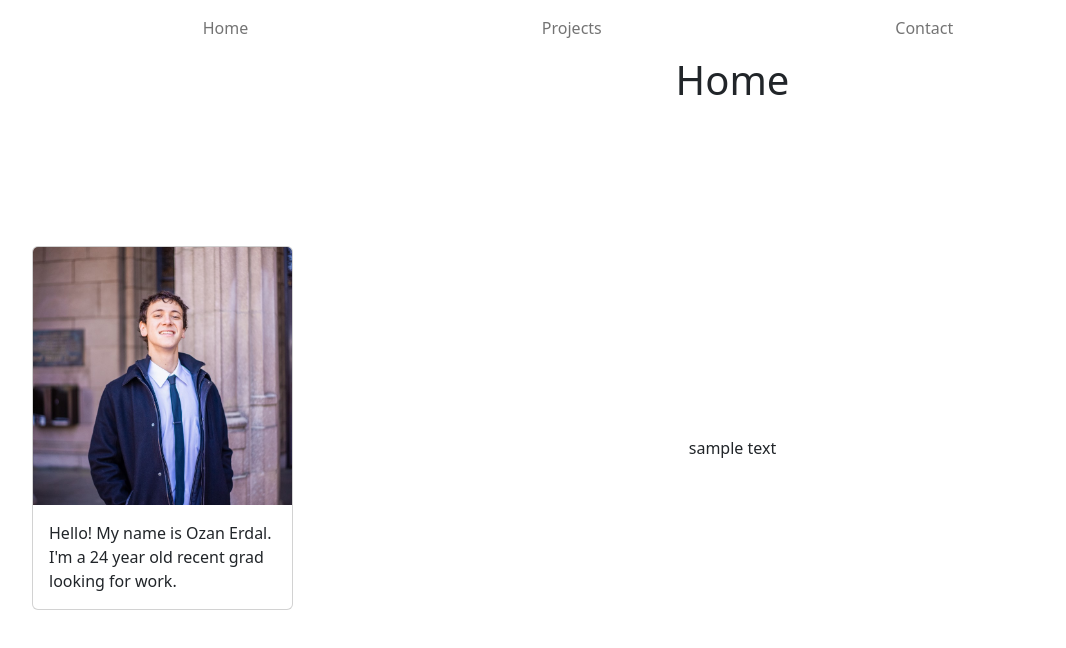
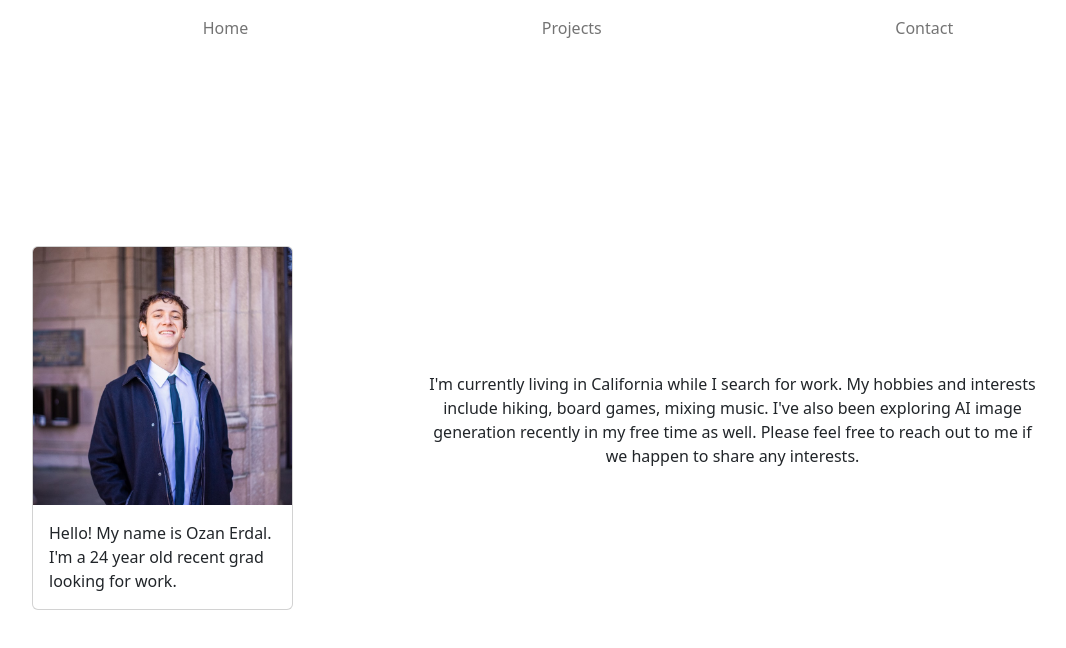
Before and after one commit to oerdal/oerdal.github.io, a React (Create React App) app: page / in a window 1280 px wide. Shown: the top 648 px of the page, without its empty margins (50-1116 px from the left). Built offline with nearby package versions, Linux system fonts and the light colour scheme; the HTML template or start-up script is replaced by a standard one.

Commit message:
populated site with starter content

```diff
--- a/public/index.html
+++ b/public/index.html
@@ -24,7 +24,7 @@
       work correctly both with client-side routing and a non-root public URL.
       Learn how to configure a non-root public URL by running `npm run build`.
     -->
-    <title>React App</title>
+    <title>Ozan Erdal</title>
   </head>
   <body>
     <noscript>You need to enable JavaScript to run this app.</noscript>
--- a/src/App.js
+++ b/src/App.js
@@ -3,6 +3,7 @@ import React from 'react';
 import { Route, Routes } from 'react-router-dom';
 
 import "bootstrap/dist/css/bootstrap.css";
+import './styles.css';
 
 import Sidebar from './components/sidebar';
 import Navbar from './components/navbar';
--- a/src/components/contact.js
+++ b/src/components/contact.js
@@ -3,9 +3,12 @@ import React from 'react';
 const Contact = () => {
     return (
         <div id='contact-div' className='col d-flex flex-column align-items-center'>
-            <h2 className='display-6'>Contact</h2>
-            <div id='contact-body' className='d-flex align-items-center flex-grow-1'>
-                <p>sample text</p>
+            <div id='contact-body' className='d-flex flex-column align-items-center justify-content-center flex-grow-1 text-center w-75'>
+                <p>Feel free to contact me on any of the following!</p>
+                <div className='contact-links container d-flex justify-content-around'>
+                    <a href='https://www.linkedin.com/in/oerdal/' target='_blank'>LinkedIn</a>
+                    <a href='https://github.com/oerdal' target='_blank'>GitHub</a>
+                </div>
             </div>
         </div>
     );
--- a/src/components/home.js
+++ b/src/components/home.js
@@ -3,9 +3,11 @@ import React from 'react';
 const Home = () => {
     return (
         <div id='home-div' className='col d-flex flex-column align-items-center'>
-            <h2 className='display-6'>Home</h2>
-            <div id='home-body' className='d-flex align-items-center flex-grow-1'>
-                <p>sample text</p>
+            <div id='home-body' className='d-flex align-items-center justify-content-center flex-grow-1 text-center w-75'>
+                <p>I'm currently living in California while I search for work.
+                My hobbies and interests include hiking, board games, mixing music.
+                I've also been exploring AI image generation recently in my free time as well.
+                Please feel free to reach out to me if we happen to share any interests.</p>
             </div>
         </div>
     );
--- a/src/components/projects.js
+++ b/src/components/projects.js
@@ -3,9 +3,21 @@ import React from 'react';
 const Projects = () => {
     return (
         <div id='projects-div' className='col d-flex flex-column align-items-center'>
-            <h2 className='display-6'>Projects</h2>
-            <div id='projects-body' className='d-flex align-items-center flex-grow-1'>
-                <p>sample text</p>
+            <div id='projects-body' className='d-flex flex-column align-items-center justify-content-center flex-grow-1'>
+                <div id='544-paper-card' className='card my-1 w-50'>
+                    <div className='card-body'>
+                        <h5 className='card-title'>Multimodal SER</h5>
+                        <h6 className='cart-subtitle'><a href='./csci_544_paper.pdf' target='_blank'>Report</a></h6>
+                        <p className='card-text'>Group paper exploring multimodal speech emotion recognition (SER) using transformers.</p>
+                    </div>
+                </div>
+                <div id='567-paper-card' className='card my-1 w-50'>
+                    <div className='card-body'>
+                        <h5 className='card-title'>Earthquake Damage Classification</h5>
+                        <h6 className='cart-subtitle'><a href='./csci_567_paper.pdf' target='_blank'>Report</a></h6>
+                        <p className='card-text'>Group competition on <a href='https://www.drivendata.org/competitions/57/nepal-earthquake/' target='_blank'>Driven Data</a> on classifying building damage intensity in the 2015 Nepal quake.</p>
+                    </div>
+                </div>
             </div>
         </div>
     );
```
Also changed, not shown: src/styles.css (added, +4 -0 lines), 2 other files (tests, documents, lock files or other folders).
